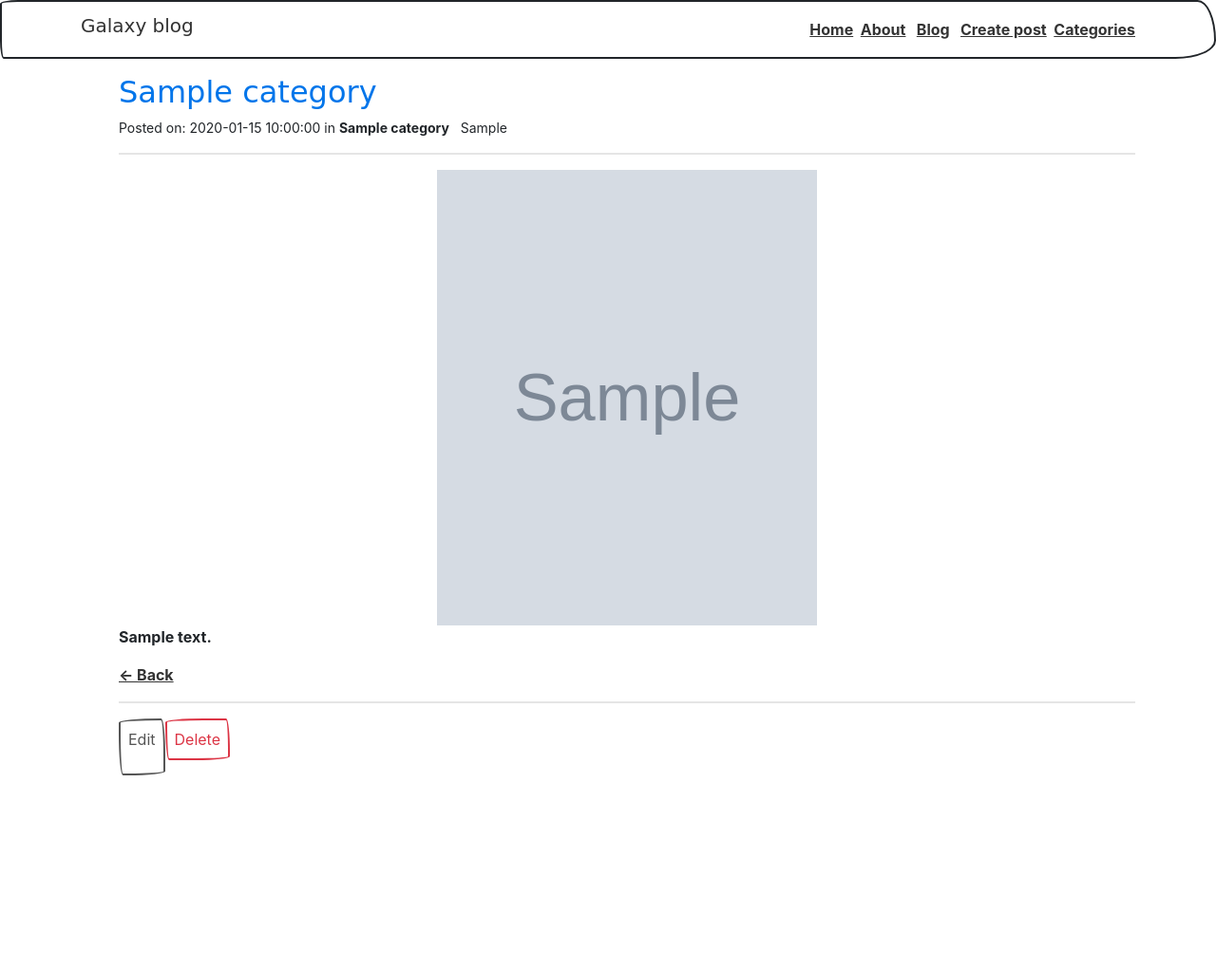
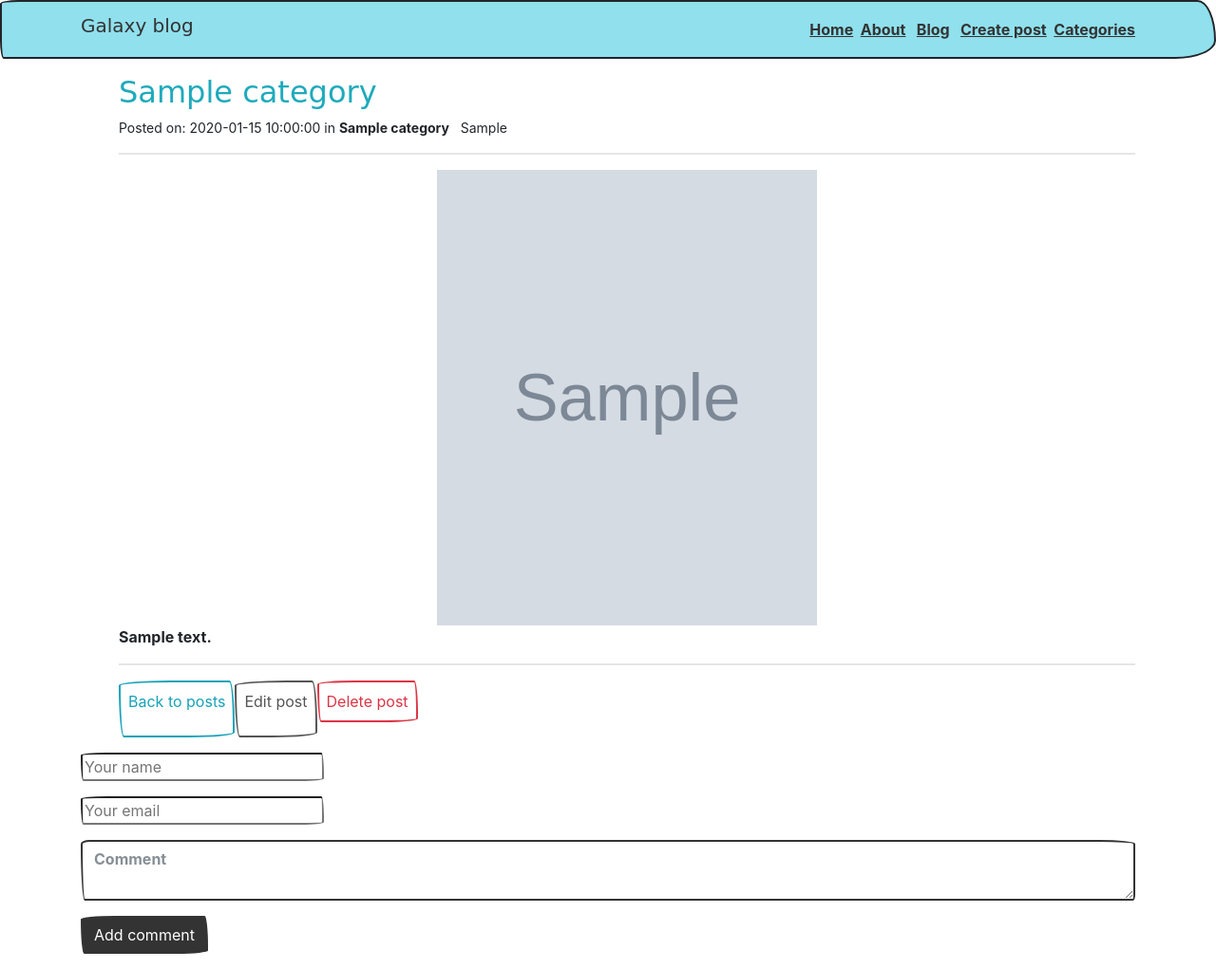
Before and after one commit to M-Ghaith/blog_system, a CodeIgniter app: page /blog/posts/sample in a window 1280 px wide. Shown: the whole page at 95% size. Before the commit the page ends 817 px from the top, so only its background shows below. Run offline with CodeIgniter, Linux system fonts and the light colour scheme; tables that the repository leaves empty or names only in its code hold one stand-in row (values such as "Sample post"); grey boxes marked "Sample" are stand-in pictures; data that the repository does not hold is empty; some libraries are stand-ins or nearby versions; some web fonts are replaced.

Commit message:
Add comment section and comments model, each post page shows also the comments that belong to the post

```diff
--- a/application/config/autoload.php
+++ b/application/config/autoload.php
@@ -132,4 +132,4 @@ $autoload['language'] = array();
 |
 |	$autoload['model'] = array('first_model' => 'first');
 */
-$autoload['model'] = array('post_model', 'category_model');
+$autoload['model'] = array('post_model', 'category_model', 'comment_model');
--- a/application/controllers/Posts.php
+++ b/application/controllers/Posts.php
@@ -10,6 +10,9 @@
         //Get all post for single page viwe
         public function view($slug = NULL){
             $data['post'] = $this->post_model->get_posts($slug);
+            $post_id = $data['post']['ID'];
+            $data['comments'] = $this->comment_model->get_comments($post_id);
+
             if(empty($data['post'])){
                 show_404();
             }
--- /dev/null
+++ b/application/models/Comment_model.php
@@ -0,0 +1,23 @@
+<?php
+    class Comment_model extends CI_Model{
+        public function __constract(){
+            $this->load->database();
+        }
+
+        public function create_comment($post_id){
+            $data = array(
+                'post_id' => $post_id,
+                'name' => $this->input->post('name'),
+                'email' => $this->input->post('email'),
+                'body' => $this->input->post('body'),
+                'created_at' => date('Y/m/d h:i:sa')
+            );
+
+            $this->db->insert('comments', $data);
+        }
+
+        public function get_comments($post_id){
+            $query = $this->db->get_where('comments', array('post_id' => $post_id));
+            return $query->result_array();
+        }
+    }
--- a/application/views/pages/about.php
+++ b/application/views/pages/about.php
@@ -1,5 +1,7 @@
+<dir>
 <h1><?=$title?> this blog:</h1>
 <p>Whether you are an agency or an individual designing and developing business websites, it is assumed, unless the client is very particular about what is written for the website, that you are going to provide the content and the copy too.
 
 No website can hope to generate business without high quality, convincing content. No landing page can have a decent conversion rate without compelling copy.</p>
 <p>Currently Credible Content is providing content writing and copywriting services to 5 web design agencies and businesses from around the world. In fact, there is a Norway-based web design agency that had been trying to find a decent content writer for its clients for three years and had had a really bad experience due to one or another reason. Finally, they came across our website and now we have got a happy web design company and its happier clients.</p>
+</dir>
--- a/application/views/pages/home.php
+++ b/application/views/pages/home.php
@@ -1,2 +1,4 @@
+<dir>
 <h1>Welcome to the best blog in our galaxy, oh yeah!</h1>
 <img src="https://counterintuity.com/wp-content/uploads/2015/08/iStock_000015286795Medium.jpg" height="80%" width="95%" alt="">
+</dir>
--- a/application/views/posts/index.php
+++ b/application/views/posts/index.php
@@ -3,7 +3,7 @@
     <?php if($post['post_image'] == 'noimage.png'){?>
         <div class="row">
             <div class="col-sm-12">
-                <h3 style="color: #0075ea"><?= $post['title']; ?></h3>
+                <h3 style="color: #1eaabc"><?= $post['title']; ?></h3>
                 <small>Posted on: <?= $post['created_at'];?> in <a href="<?php echo site_url('/categories/posts/'.$post['id'])?>"><strong><?=$post['name']?></strong></a> &nbsp; <?=$post['edited'];?></small>
                 <p><?=word_limiter($post['body'],40);?></p>
                 <a href="<?php echo site_url('/posts/'.$post['slug']);?>">Read more</a>
@@ -11,7 +11,7 @@
         </div>
         <hr>
      <?php }else{?>
-        <h3 style="color: #0075ea"><?= $post['title']; ?></h3>
+        <h3 style="color: #1eaabc"><?= $post['title']; ?></h3>
         <div class="row">
             <div class="col-sm-2">
                 <img src="<?= site_url();?>assets/images/posts/<?=$post['post_image'];?>"  height="120" width="120">
--- a/application/views/posts/view.php
+++ b/application/views/posts/view.php
@@ -1,26 +1,55 @@
 
 <?php if($post['post_image'] == 'noimage.png'){?>
     <dir>
-        <h2 class=".text-primary" style="color: #0075ea"><?=$post['title'];?></h2>
+        <h2 class=".text-primary" style="color: #1eaabc"><?=$post['title'];?></h2>
         <small>Posted on: <?= $post['created_at'];?> in <strong><?=$post['name']?></strong> &nbsp; <?=$post['edited'];?></small>
         <hr>
         <div>
             <p><?=$post['body'];?></p>
         </div>
-        <a href="<?= base_url();?>posts"><- Back</a>
         <hr>
         <div class="d-flex flex-row">
+            <a class=" p-2 btn btn-outline-info" href="<?= base_url();?>posts">
+                Back to posts
+            </a>
             <a class=" p-2 btn btn-outline-dark" href="edit/<?=$post['slug'];?>">
-                Edit
+                Edit post
             </a>
             <?php echo form_open('posts/delete/'.$post['ID'])?>
-                <input type="submit" value="Delete" class="p-2 btn btn-outline-danger" >
+                <input type="submit" value="Delete post" class="p-2 btn btn-outline-danger" >
             </form>
         </div>
+        <?php if($comments) :?>
+            <hr>
+         <dir>
+            <?php foreach($comments as $comment) :?>
+                <small>Commented by <strong><?=$comment['name']?></strong> at <strong><?=$comment['created_at']?></strong></small>
+                <p><?=$comment['body']?></p>
+                <hr>
+            <?php endforeach;?>
+        <?php else :?>
+            <?=""?>
+        <?php endif;?>
+         </dir>
+        <?=validation_errors();?>
+        <?=form_open('comments/create/'.$post['ID']);?>
+            <div class="form-group" >
+                <input type="text" name="name" class="" placeholder="Your name">
+            </div>
+            <div class="form-group" >
+                <input type="text" name="email" class="" placeholder="Your email">
+            </div>
+            <div class="form-group" >
+                <textarea type="text" name="body" placeholder="Comment" class="form-control" ></textarea>
+            </div>
+            <input type="hidden" name="slug" value="<?=$post['slug']?>">
+            <button class="btn btn-primary" type="submit">Add comment</button>
+        </from>
     </dir>
+
 <?php }else{?>
     <dir>
-        <h2 class=".text-primary" style="color: #0075ea"><?=$post['title'];?></h2>
+        <h2 class=".text-primary" style="color: #1eaabc"><?=$post['title'];?></h2>
         <small>Posted on: <?= $post['created_at'];?> in <strong><?=$post['name']?></strong> &nbsp; <?=$post['edited'];?></small>
         <hr>
         <div class="row" style="height: 60%; width:60%; margin:0 auto;">
@@ -29,16 +58,44 @@
         <div>
             <p><?=$post['body'];?></p>
         </div>
-        <a href="<?= base_url();?>posts"><- Back</a>
         <hr>
         <div class="d-flex flex-row">
+            <a class=" p-2 btn btn-outline-info" href="<?= base_url();?>posts">
+                Back to posts
+            </a>
             <a class=" p-2 btn btn-outline-dark" href="edit/<?=$post['slug'];?>">
-                Edit
+                Edit post
             </a>
-        <?php echo form_open('posts/delete/'.$post['ID'])?>
-            <input type="hidden" name="post_image_delete" value=" <?=$post['post_image']?>">
-            <input type="submit" value="Delete" class="p-2 btn btn-outline-danger" >
-        </form>
-    </div>
-</dir>
+            <?php echo form_open('posts/delete/'.$post['ID'])?>
+                <input type="hidden" name="post_image_delete" value=" <?=$post['post_image']?>">
+                <input type="submit" value="Delete post" class="p-2 btn btn-outline-danger" >
+            </form>
+        </div>
+        <?php if($comments) :?>
+            <hr>
+         <dir>
+            <?php foreach($comments as $comment) :?>
+                <small>Commented by <strong><?=$comment['name']?> </strong> at <strong><?=$comment['created_at']?></strong></small>
+                <p><?=$comment['body']?></p>
+                <hr>
+            <?php endforeach;?>
+        <?php else :?>
+            <?=""?>
+        <?php endif;?>
+         </dir>
+        <?=validation_errors();?>
+        <?=form_open('comments/create/'.$post['ID']);?>
+            <div class="form-group" >
+                <input type="text" name="name" class="" placeholder="Your name">
+            </div>
+            <div class="form-group" >
+                <input type="text" name="email" class="" placeholder="Your email">
+            </div>
+            <div class="form-group" >
+                <textarea type="text" name="body" placeholder="Comment" class="form-control" ></textarea>
+            </div>
+            <input type="hidden" name="slug" value="<?=$post['slug']?>">
+            <button class="btn btn-primary" type="submit">Add comment</button>
+        </from>
+    </dir>
 <?php }?>
--- a/application/views/templates/header.php
+++ b/application/views/templates/header.php
@@ -4,7 +4,7 @@
         <link rel="stylesheet" href="https://bootswatch.com/4/sketchy/bootstrap.min.css">
         <script src="https://cdn.ckeditor.com/4.10.0/standard/ckeditor.js"></script>
     </head>
-    <nav class="navbar navbar-inverse">
+    <nav class="navbar navbar-inverse" style="background-color: #90e0ed">
             <div class="container" >
                 <div class="navbar-header">
                     <h1><a class="navbar-brand" href="<?= base_url();?>posts">Galaxy blog</a></h1>
@@ -19,4 +19,4 @@
             </div>
         </nav>
     <body>
-        <div class="container" >
+        <div class="container"  >
```
Also changed, not shown: application/controllers/Comments.php (added, +22 -0 lines), assets/images/posts/7fde90b5e88b929caa4f952bc7c4acc9--collective-consciousness-science-art1.jpg (added).
